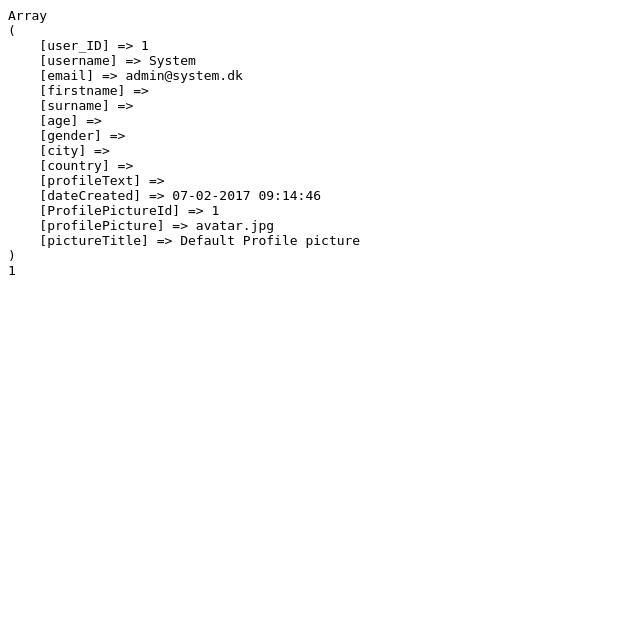
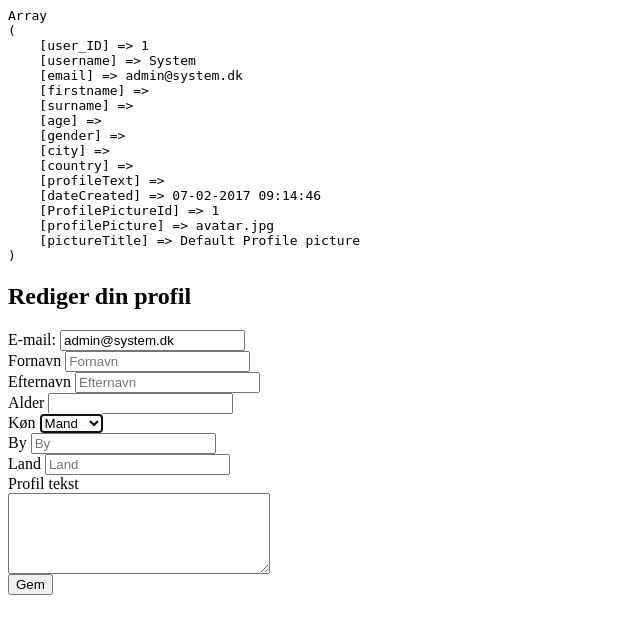
Before and after one commit to dkhansemand/MySocialNetwork, a PHP site: page /profile.php?id=1 in a window 1280 px wide. Shown: the top 634 px of the page, without its empty margins (0-640 px from the left). Run offline with PHP 8.4, Linux system fonts and the light colour scheme; a user stored in the database is signed in; data comes from the database, SQL or seed files in the repository.

Commit message:
Added edit profile form with user id check for UPDATE with editProfile.php

```diff
--- a/profile.php
+++ b/profile.php
@@ -25,7 +25,7 @@ if($_GET){
             $userDetail = $query->fetch(PDO::FETCH_ASSOC);
 ?>
 <pre>
-<?=print_r($userDetail)?>
+<?=print_r($userDetail, true)?>
 </pre>
 <?php
         }else{
@@ -37,3 +37,33 @@ if($_GET){
 }
 
 ?>
+<?php
+    if($userDetail["user_ID"] == $_SESSION['id']){
+?>
+<h2>Rediger din profil</h2>
+<form action="editProfile.php" method="post">
+    <label>E-mail:</label>
+    <input type="email" name="email" value="<?=$userDetail['email'];?>"><br>
+    <label>Fornavn</label>
+    <input type="text" name="firstname" placeholder="Fornavn" value="<?=$userDetail['firstname'];?>"><br>
+    <label>Efternavn</label>
+    <input type="text" name="surname" placeholder="Efternavn" value="<?=$userDetail['surname'];?>"><br>
+    <label>Alder</label>
+    <input type="number" name="age" max="99" value="<?=$userDetail['age'];?>"><br>
+    <label>Køn</label>
+    <select name="gender" autofocus="<?=$userDetail['gender'];?>">
+        <option value="Male">Mand</option>
+        <option value="Female">Kvinde</option>
+        <option value="Other">Andet</option>
+    </select><br>
+    <label>By</label>
+    <input type="text" name="city" placeholder="By" value="<?=$userDetail['city'];?>"><br>
+    <label>Land</label>
+    <input type="text" name="country" placeholder="Land" value="<?=$userDetail['country'];?>"><br>
+    <label>Profil tekst</label><br>
+    <textarea rows="5" cols="30" name="profileText"><?=$userDetail['profileText'];?></textarea><br>
+    <input type="hidden" name="userId" value="<?=$userDetail['user_ID'];?>">
+    <button type="submit">Gem</button>
+</form>
+<?php
+}
```
